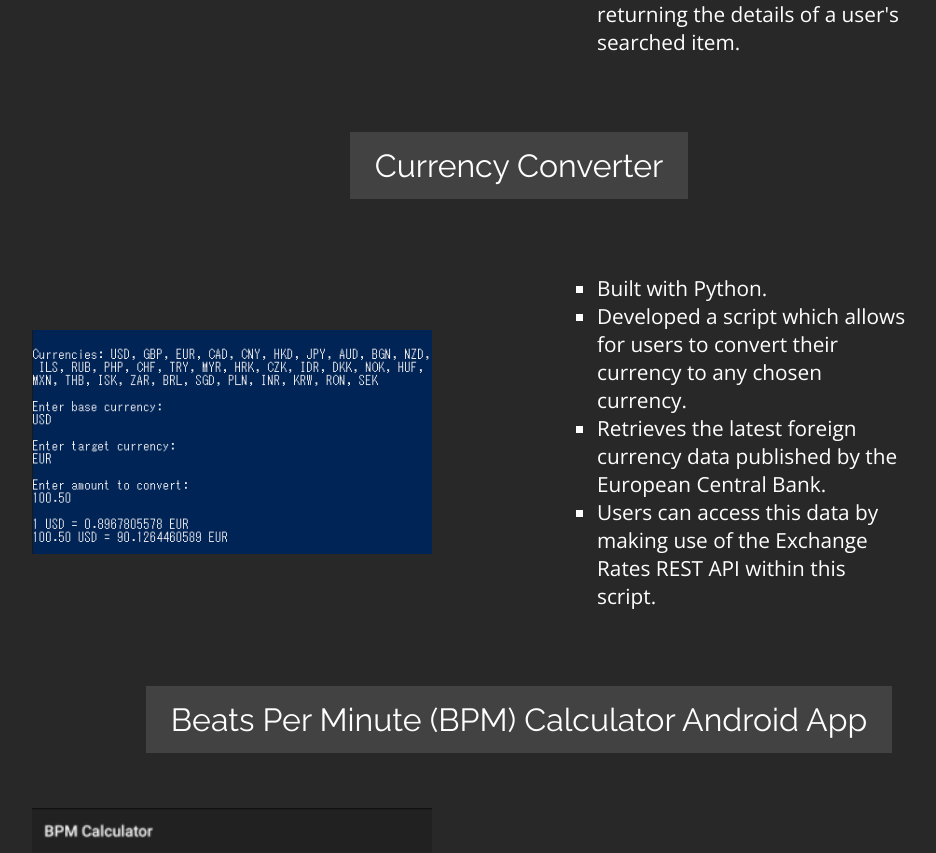
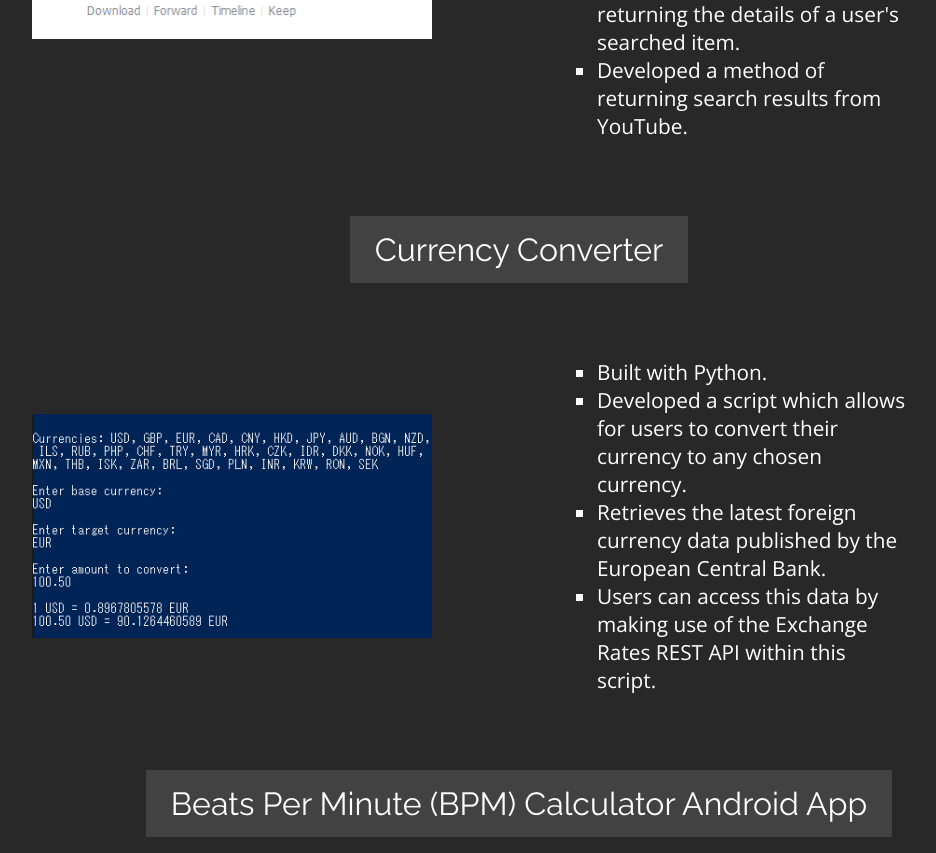
Before and after one commit to StkBlz/StKong95.github.io, a plain HTML site: page index.html in a window 1280 px wide. Shown: the part 1779-2632 px from the top of the page, without its empty margins (121-1057 px from the left). Drawn offline with nearby package versions, Linux system fonts and the light colour scheme.

Commit message:
Update Page

```diff
--- a/index.html
+++ b/index.html
@@ -58,6 +58,7 @@
             <li>Improved the script to retrieve content from Reddit domain and allowing users to search keywords using Reddit's official API.</li>
             <li>Improved Twitter functionality to include post retrieval from any user by using Twitter's official API.</li>
             <li>Added the capability of searching a JSON database of items for Runescape and returning the details of a user's searched item.</li>
+            <li>Developed a method of returning search results from YouTube.</li>
           </ul>
         </td>
       </tr>
```
